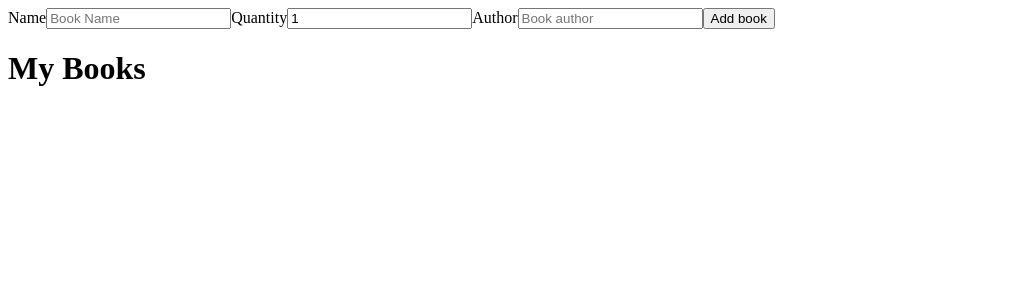
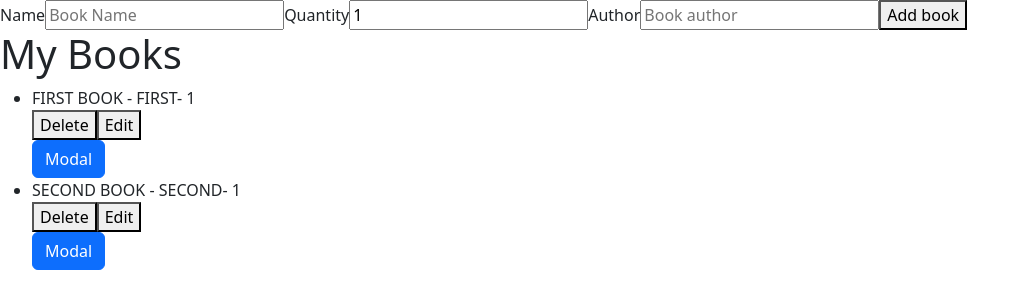
Before and after one commit to lKryml/asarya_internship, an Angular app: page / in a window 1280 px wide. Shown: the top 308 px of the page, without its empty margins (0-1029 px from the left). Built offline with nearby package versions, Linux system fonts and the light colour scheme; data requests are answered from the project's data file.

Commit message:
modal demo

```diff
--- a/db.json
+++ b/db.json
@@ -1,3 +1,16 @@
 {
-  "books": []
+  "books": [
+    {
+      "name": "FIRST BOOK",
+      "quantity": 1,
+      "author": "FIRST",
+      "id": 1
+    },
+    {
+      "name": "SECOND BOOK ",
+      "quantity": 1,
+      "author": "SECOND",
+      "id": 2
+    }
+  ]
 }
--- a/package.json
+++ b/package.json
@@ -19,6 +19,8 @@
     "@angular/platform-browser": "^16.2.0",
     "@angular/platform-browser-dynamic": "^16.2.0",
     "@angular/router": "^16.2.0",
+    "bootstrap": "^5.2.3",
+    "ngx-bootstrap": "^11.0.2",
     "rxjs": "~7.8.0",
     "tslib": "^2.3.0",
     "zone.js": "~0.13.0"
--- a/src/app/app.module.ts
+++ b/src/app/app.module.ts
@@ -6,13 +6,24 @@ import { AppComponent } from './app.component';
 import { HomeComponent } from './home/home.component';
 import { HttpClientModule } from '@angular/common/http';
 import { ReactiveFormsModule } from '@angular/forms';
+import { BrowserAnimationsModule } from '@angular/platform-browser/animations';
+import { BookCardComponent } from './book-card/book-card.component';
+import { BookModalComponent } from './book-modal/book-modal.component';
+import { ModalModule } from 'ngx-bootstrap/modal';
 @NgModule({
-  declarations: [AppComponent, HomeComponent],
+  declarations: [
+    AppComponent,
+    BookCardComponent,
+    BookModalComponent,
+    HomeComponent,
+  ],
   imports: [
     BrowserModule,
     AppRoutingModule,
     HttpClientModule,
     ReactiveFormsModule,
+    BrowserAnimationsModule,
+    ModalModule.forRoot(),
   ],
   providers: [],
   bootstrap: [AppComponent],
--- /dev/null
+++ b/src/app/book-card/book-card.component.html
@@ -0,0 +1 @@
+<button class="btn btn-primary" (click)="openProjectModal()">Modal</button>
--- /dev/null
+++ b/src/app/book-card/book-card.component.ts
@@ -0,0 +1,24 @@
+import { Component, Input } from '@angular/core';
+import { BsModalRef, BsModalService, ModalOptions } from 'ngx-bootstrap/modal';
+import { Book } from '../book';
+import { BookModalComponent } from '../book-modal/book-modal.component';
+@Component({
+  selector: 'app-book-card',
+  templateUrl: './book-card.component.html',
+  styleUrls: ['./book-card.component.scss'],
+})
+export class BookCardComponent {
+  @Input() book = {} as Book;
+  bsModalRef?: BsModalRef;
+
+  constructor(private modalService: BsModalService) {}
+  openProjectModal() {
+    const modalOptions: ModalOptions = {
+      class: 'modal-lg',
+      initialState: {
+        book: this.book,
+      },
+    };
+    this.bsModalRef = this.modalService.show(BookModalComponent, modalOptions);
+  }
+}
--- /dev/null
+++ b/src/app/book-modal/book-modal.component.html
@@ -0,0 +1,4 @@
+<div class="modal-header">
+  <h2>{{ book.name }}</h2>
+  <button class="btn-close" (click)="bsModalRef.hide()"></button>
+</div>
--- /dev/null
+++ b/src/app/book-modal/book-modal.component.ts
@@ -0,0 +1,12 @@
+import { Component } from '@angular/core';
+import { BsModalRef } from 'ngx-bootstrap/modal';
+import { Book } from '../book';
+@Component({
+  selector: 'app-book-modal',
+  templateUrl: './book-modal.component.html',
+  styleUrls: ['./book-modal.component.scss'],
+})
+export class BookModalComponent {
+  book = {} as Book;
+  constructor(public bsModalRef: BsModalRef) {}
+}
--- a/src/app/home/home.component.html
+++ b/src/app/home/home.component.html
@@ -42,6 +42,7 @@
           <button (click)="deleteBook(i)">Delete</button>
           <button (click)="startEdit(i)">Edit</button>
         </div>
+        <app-book-card [book]="book"></app-book-card>
       </li>
     </ul>
   </div>
--- a/src/styles.scss
+++ b/src/styles.scss
@@ -1 +1,7 @@
 /* You can add global styles to this file, and also import other style files */
+
+/* Importing Bootstrap SCSS file. */
+@import "./node_modules/bootstrap/scss/bootstrap";
+
+/* Importing Datepicker SCSS file. */
+@import "node_modules/ngx-bootstrap/datepicker/bs-datepicker";
```
Also changed, not shown: src/app/book-card/book-card.component.scss (added), src/app/book-modal/book-modal.component.scss (added), 1 other file (tests, documents, lock files or other folders).
